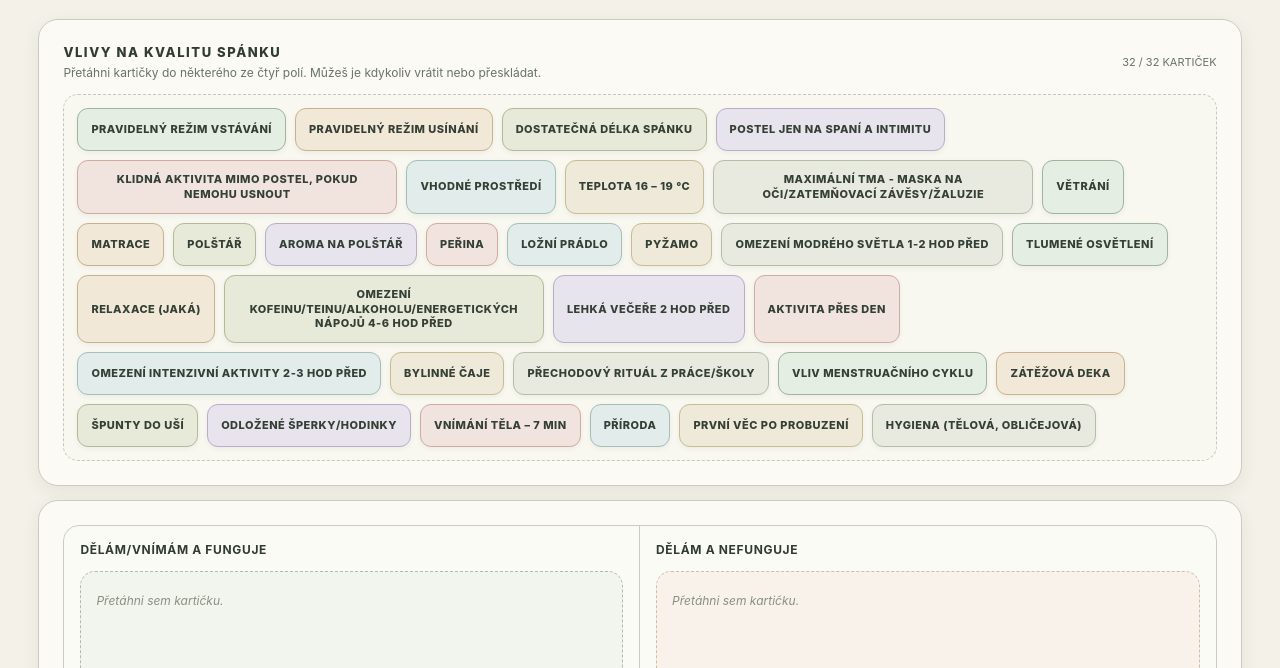
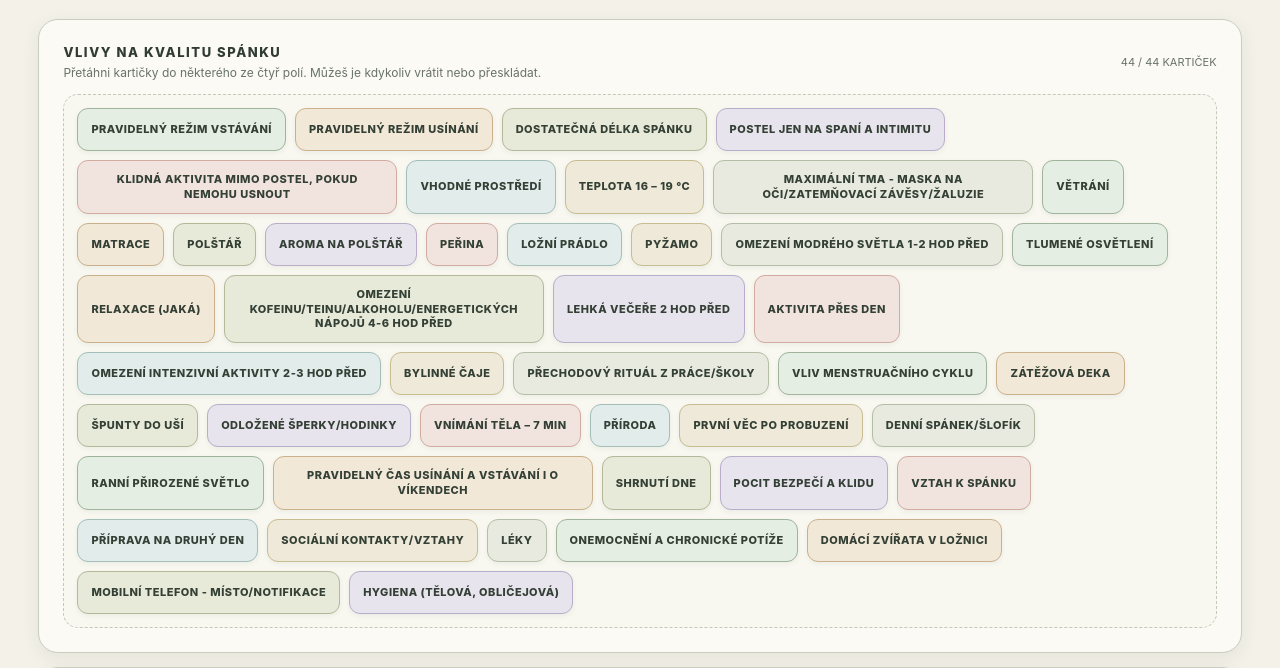
Before and after one commit to ptvavrova/spanek, a plain HTML site: page index.html in a window 1280 px wide. Shown: the part 132-800 px from the top of the page. Drawn offline with Linux system fonts and the light colour scheme.

Commit message:
Update index.html

```diff
--- a/index.html
+++ b/index.html
@@ -186,6 +186,18 @@
       "VNÍMÁNÍ TĚLA – 7 MIN",
       "PŘÍRODA",
       "PRVNÍ VĚC PO PROBUZENÍ",
+      "DENNÍ SPÁNEK/ŠLOFÍK",
+      "RANNÍ PŘIROZENÉ SVĚTLO",
+      "PRAVIDELNÝ ČAS USÍNÁNÍ A VSTÁVÁNÍ I O VÍKENDECH",
+      "SHRNUTÍ DNE",
+      "POCIT BEZPEČÍ A KLIDU",
+      "VZTAH K SPÁNKU",
+      "PŘÍPRAVA NA DRUHÝ DEN",
+      "SOCIÁLNÍ KONTAKTY/VZTAHY",
+      "LÉKY",
+      "ONEMOCNĚNÍ A CHRONICKÉ POTÍŽE",
+      "DOMÁCÍ ZVÍŘATA V LOŽNICI",
+      "MOBILNÍ TELEFON - MÍSTO/NOTIFIKACE",
       "HYGIENA (TĚLOVÁ, OBLIČEJOVÁ)"
     ];
     const colors = [
```
